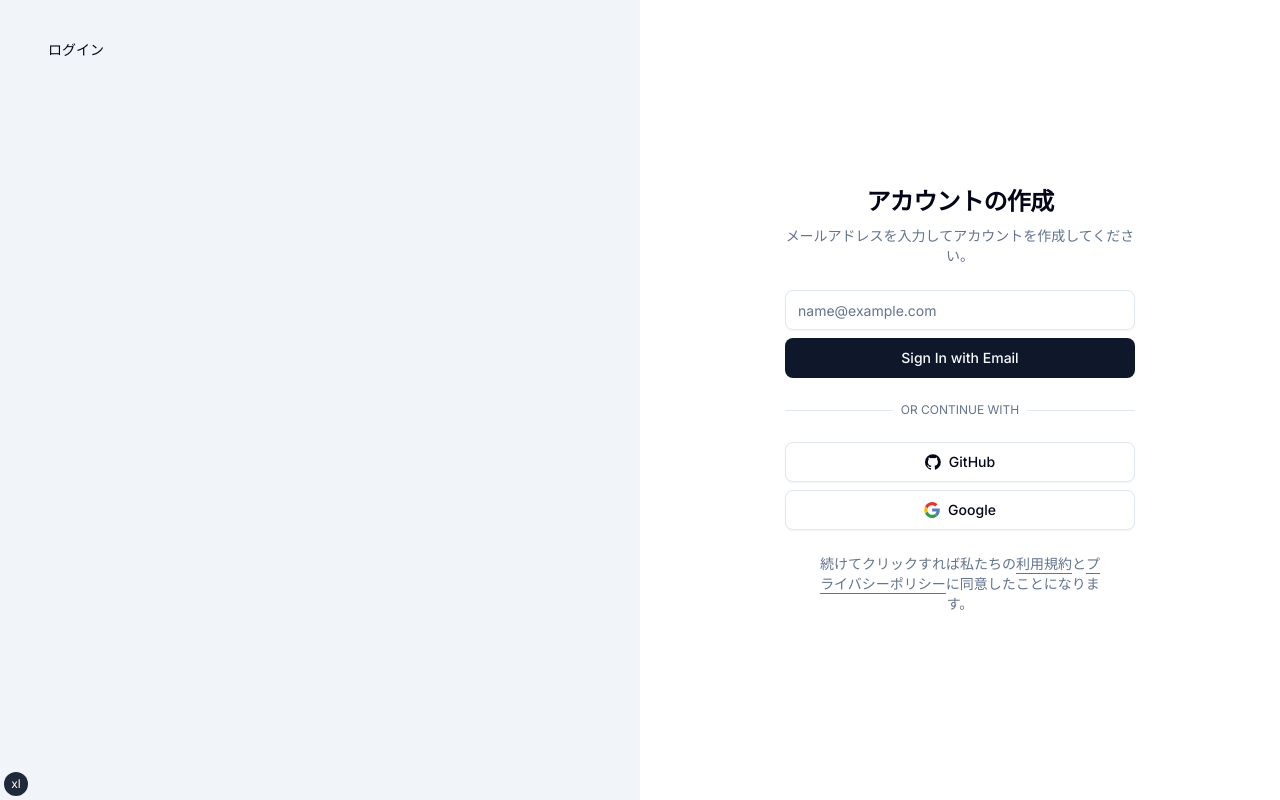
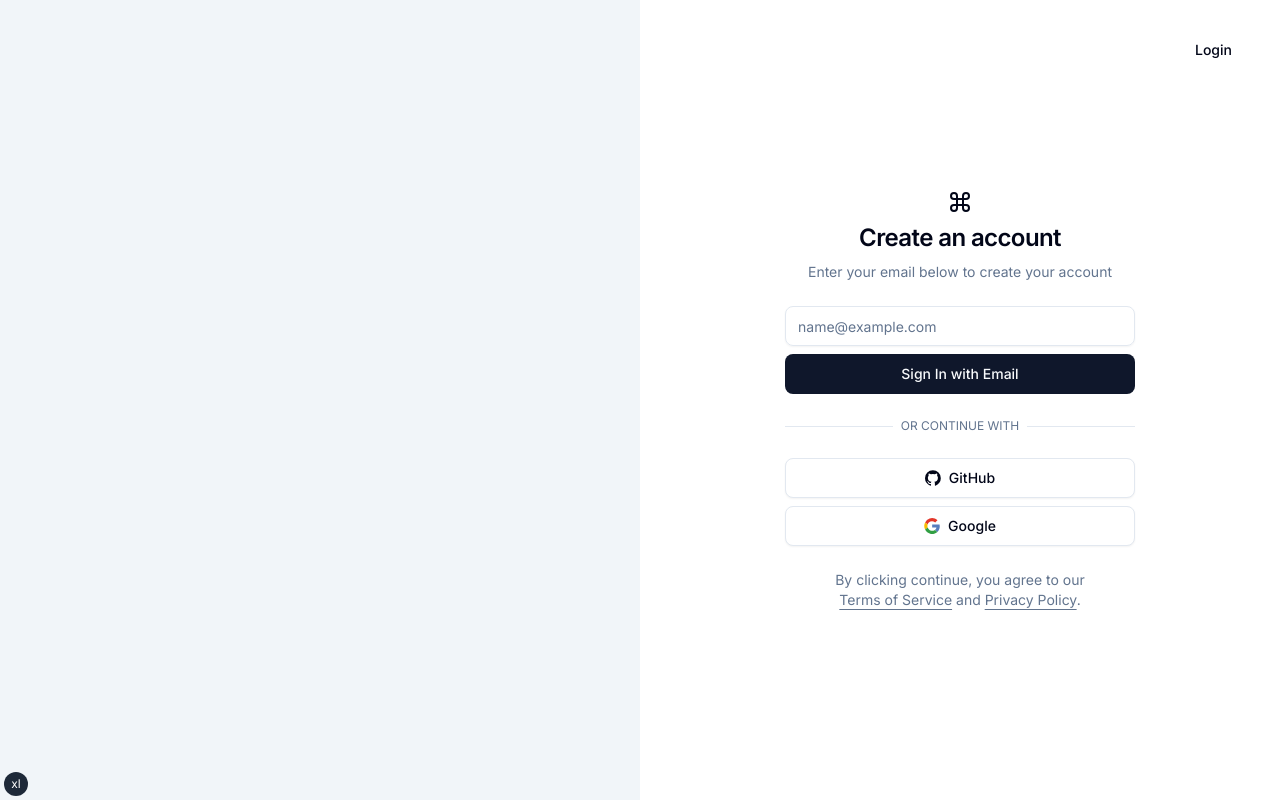
Before and after one commit to rambda02/post-writer, a Next.js app: page /register in a window 1280 px wide. Built offline with nearby package versions, Linux system fonts and the light colour scheme; no server answers.

Commit message:
💄 サインアップ画面を更新する

```diff
--- a/src/app/(auth)/register/page.tsx
+++ b/src/app/(auth)/register/page.tsx
@@ -1,44 +1,57 @@
+import { Metadata } from "next";
 import Link from "next/link";
+import { cn } from "@/lib/utils";
+import { buttonVariants } from "@/components/ui/button";
 import { UserAuthForm } from "@/components/user-auth-form";
-import { buttonVariants } from "@/components/ui/button";
-import { cn } from "@/lib/utils";
+import { Icons } from "@/components/Icons";
+
+export const metadata: Metadata = {
+  title: "Create an account",
+  description: "Create an account to get started.",
+};
 
 export default function Register() {
   return (
-    <div className="container mx-auto px-8 grid flex-col lg:grid-cols-2 h-screen w-screen items-center justify-center lg:max-w-none lg:px-0">
+    <div className="container grid flex-col lg:grid-cols-2 h-screen w-screen items-center justify-center lg:max-w-none lg:px-0">
       <Link
         href={"/login"}
         className={cn(
           buttonVariants({ variant: "ghost" }),
-          "absolute left-4 md:left-8 md:top-8"
+          "absolute right-4 top-4 md:right-8 md:top-8"
         )}
       >
-        ログイン
+        Login
       </Link>
       <div className="h-full bg-muted lg:block hidden" />
+      <div className="lg:p-8">
         <div className="mx-auto w-full sm:w-[350px] flex flex-col justify-center space-y-6">
-        <div className="text-center space-y-2">
+          {/* ヘッダー */}
+          <div className="flex flex-col text-center space-y-2">
+            <Icons.logo className="mx-auto h-6 w-6" />
             <h1 className="text-2xl font-semibold tracking-tight">
-            アカウントの作成
+              Create an account
             </h1>
             <p className="text-sm text-muted-foreground">
-            メールアドレスを入力してアカウントを作成してください。
+              Enter your email below to create your account
             </p>
           </div>
 
+          {/* ユーザー認証フォーム */}
           <UserAuthForm />
 
+          {/* 利用規約とプライバシーポリシー */}
           <p className="text-muted-foreground px-8 text-center text-sm">
-          続けてクリックすれば私たちの
+            By clicking continue, you agree to our{" "}
             <Link href="/terms" className="underline underline-offset-4">
-            利用規約
+              Terms of Service
+            </Link>{" "}
+            and{" "}
+            <Link href="/privacy" className="underline underline-offset-4">
+              Privacy Policy
             </Link>
-          と
-          <Link href="/privacy" className="underline underline-offset-4">
-            プライバシーポリシー
-          </Link>
-          に同意したことになります。
+            .
           </p>
+        </div>
       </div>
     </div>
   );
```
Lines whose indentation alone changed are shown as unchanged.
